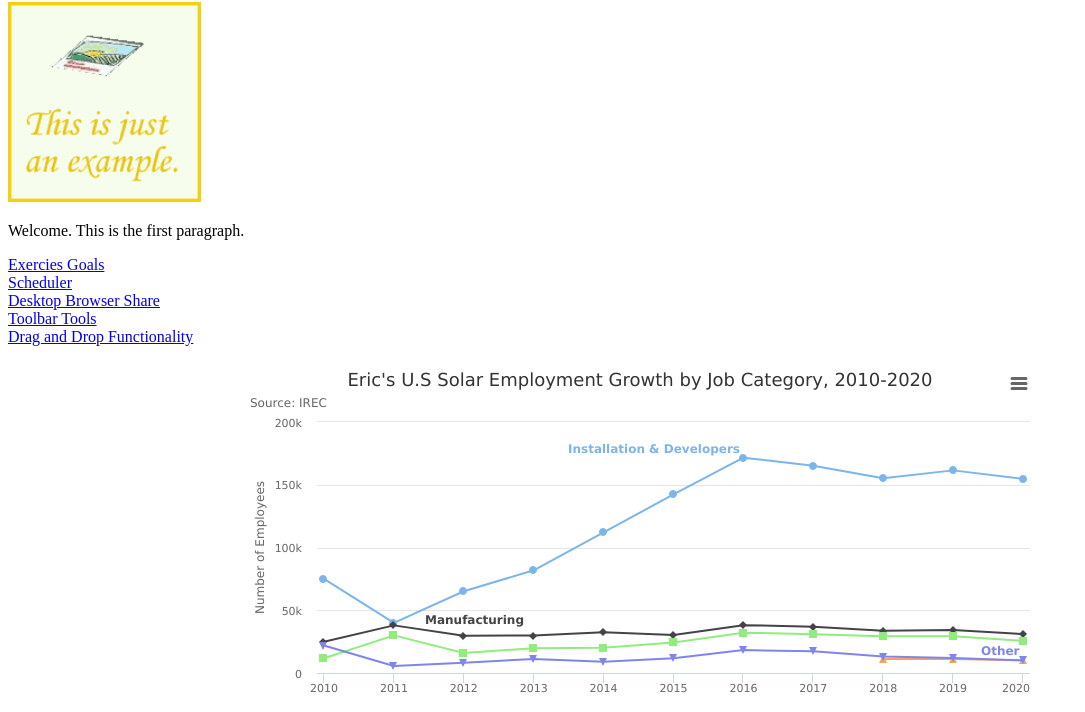
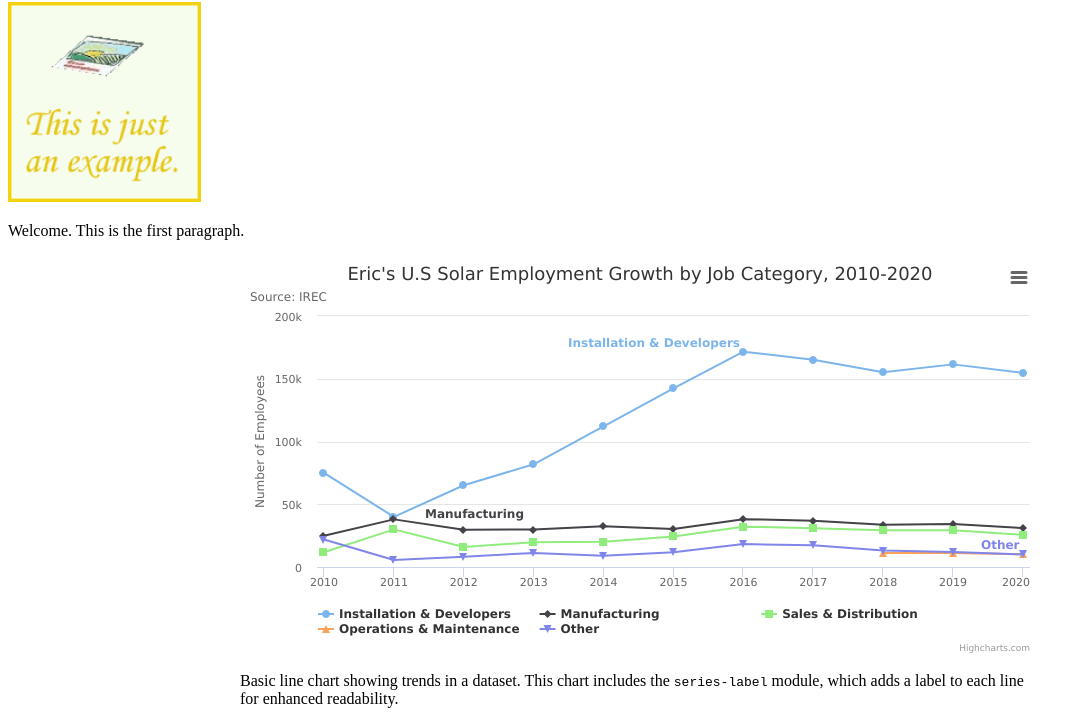
Before and after one commit to ericwilding/EricsWebsite, a plain HTML site: page index.html in a window 1280 px wide. Shown: the part 78-790 px from the top of the page, without its empty margins (0-1085 px from the left). Drawn offline with nearby package versions, Linux system fonts and the light colour scheme; no server answers; a script that the page names is missing.

Commit message:
Removed widgets

```diff
--- a/index.html
+++ b/index.html
@@ -11,12 +11,6 @@
    <h1>Welcome to my page</h1>
    <img src="Example.png" height="200">
    <p>Welcome. This is the first paragraph.</p>
-
-   <a href="jqwidgets-ver15.0.0/demos/Javascript%20%26%20JQuery/jqxchart/javascript_chart_combination_series.htm">Exercies Goals</a><br>
-   <a href="jqwidgets-ver15.0.0/demos/Javascript%20%26%20JQuery/jqxscheduler/scheduler-configure-scales.htm">Scheduler</a><br>
-   <a href="jqwidgets-ver15.0.0/demos/Javascript%20%26%20JQuery/jqxchart/javascript_chart_pie_series.htm">Desktop Browser Share</a><br>
-   <a href="jqwidgets-ver15.0.0/demos/Javascript%20%26%20JQuery/jqxtoolbar/javascript-toolbar-events.htm">Toolbar Tools</a><br>
-   <a href="jqwidgets-ver15.0.0/demos/Javascript%20%26%20JQuery/jqxdragdrop/defaultfunctionality.htm">Drag and Drop Functionality</a><br>
 
    <script src="https://code.highcharts.com/maps/highmaps.js"></script>
    <script src="https://code.highcharts.com/maps/modules/data.js"></script>
```
